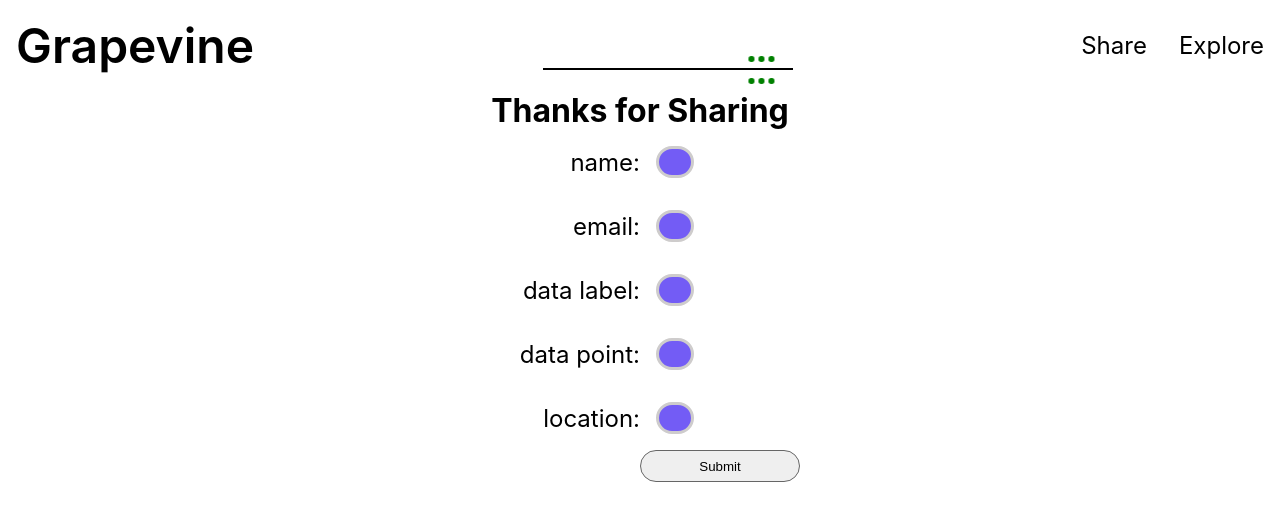
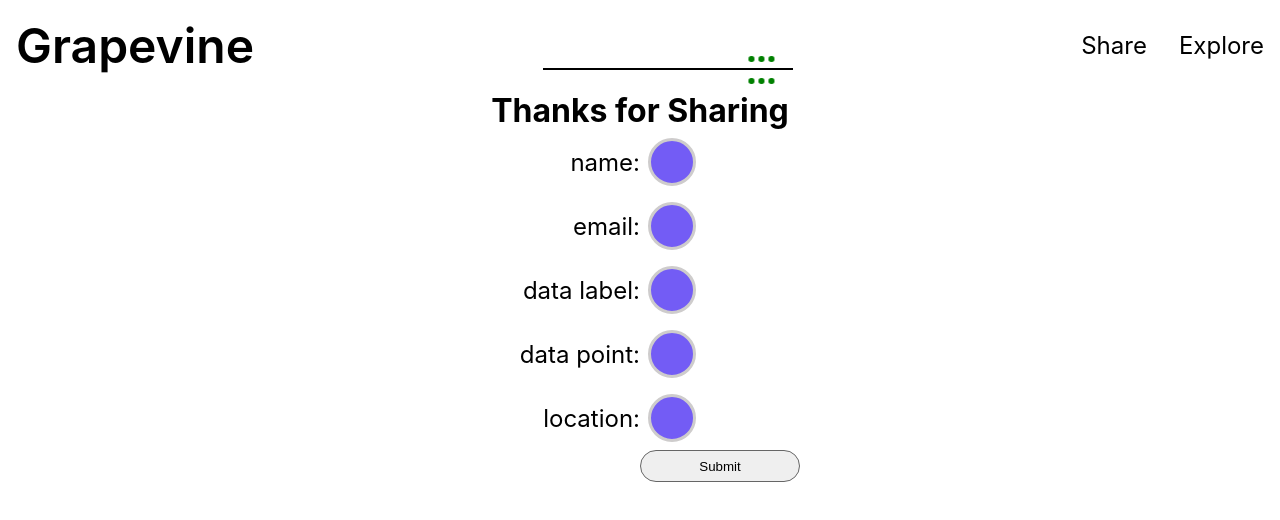
Before and after one commit to tian3401/grape-vine, a React (Create React App) app in the folder grapevine/: page /share in a window 1280 px wide. Shown: the top 520 px of the page. Built offline with nearby package versions, Linux system fonts and the light colour scheme.

Commit message:
resizing grape input

```diff
--- a/grapevine/src/styles/shareformStyles.css
+++ b/grapevine/src/styles/shareformStyles.css
@@ -13,11 +13,11 @@
   margin: auto 0;
 }
 
-input.grape {
-  margin: 1rem 1rem;
-  padding: 0 1rem;
-  height: 2rem;
-  width: 0.1rem;
+.grape {
+  margin: 0.5rem;
+  padding: 0.75rem;
+  height: 3rem;
+  width: 3rem;
   border: 0.2rem solid rgb(206, 204, 204);
   border-radius: 25px;
   outline: none;
@@ -27,16 +27,16 @@
   font-weight: 800;
 }
 
-input.grape:hover {
+.grape:hover {
   -webkit-animation: bloat 1s ease 1s forwards;
   animation: bloat 1s ease 1s forwards;
 }
 
 .clicked-grape{
-  margin: 1rem 1rem;
-  padding: 0 1rem;
-  height: 2rem;
-  width: 0.1rem;
+  margin: 0.5rem;
+  padding: 0.75rem;
+  height: 3rem;
+  width: 3rem;
   border: 0.2rem solid rgb(206, 204, 204);
   border-radius: 25px;
   outline: none;
```
